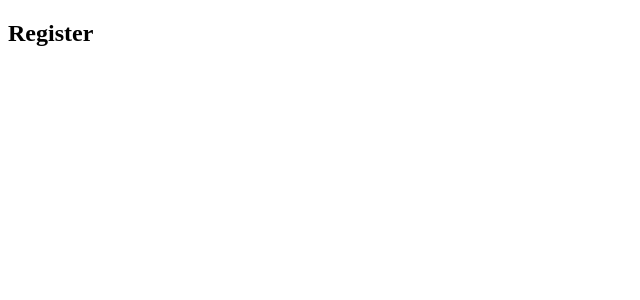
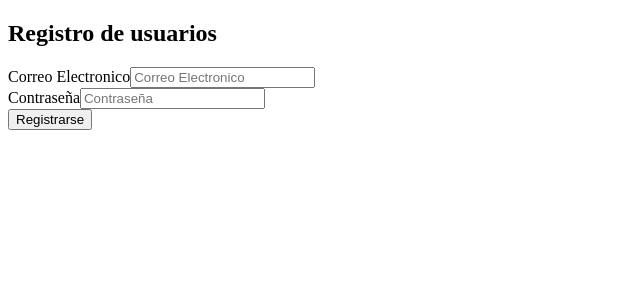
Before and after one commit to Matalentajas/Practica-fb-auth-register, a Vue app: page / in a window 1280 px wide. Shown: the top 300 px of the page, without its empty margins (0-640 px from the left). Built offline with nearby package versions, Linux system fonts and the light colour scheme.

Commit message:
Continuamos con la configuración de la vista de perfil

```diff
--- a/src/router/index.js
+++ b/src/router/index.js
@@ -5,11 +5,28 @@ const routes = [
     path: '/',
     name: 'register',
     component: () => import('../views/RegisterView.vue')
-  }
+  },
+  {
+    path: '/perfil',
+    name: 'perfil',
+    component: () => import('../views/PerfilView.vue'),
+    props: (route) => ({username: route.params.username}), //Pasamos el parametro email a la vista
+    meta: { requiresAuth: true }
+  },
 ]
+const currentUser = localStorage.getItem('currentUser') !== null //solucion para que no se pierda el usuario al recargar la pagina
 const router = createRouter({
   history: createWebHistory(process.env.BASE_URL),
   routes
 })
 
+router.beforeEach((to, from, next) => {
+  // Verificamos si la ruta a la que se intenta acceder requiere autenticación
+  if (to.matched.some((record) => record.meta.requiresAuth) && !currentUser) {
+    next({ name: 'register' })// Si la ruta requiere autenticación y no hay un usuario autenticado, redirigimos a la página de registro
+  } else {
+    next()// Si la ruta no requiere autenticación o hay un usuario autenticado, permitimos el acceso
+  }
+})
+
 export default router
--- /dev/null
+++ b/src/views/PerfilView.vue
@@ -0,0 +1,44 @@
+<template>
+  <section>
+    <h1 v-if="userName">Bienvenido {{ userName.email }}</h1>
+    <h1 v-else>cargando...</h1>
+    <button @click="logout">Cerrar sesión</button>
+  </section>
+</template>
+
+<script>
+import { auth } from '@/db/firebase';
+import { signOut } from 'firebase/auth';
+export default {
+    name: 'PerfilView',
+    data(){
+        return {
+            userName: null,
+            fetch: null
+        }
+    },
+    methods:{
+        async logout(){
+            try {
+                await signOut(auth)//Cierra la sesion del usuario
+                this.$router.push({name:'register'})//Redirige al registro
+            } catch (error) {
+                console.log('Error al cerras sesion',error.message);
+
+            }
+        }
+    },
+    mounted(){
+        const currentUser = auth.currentUser;
+        if(currentUser){
+            this.userName = currentUser.email;
+        }else{
+            this.$router.push({ name: 'register' });
+        }
+    }
+}
+</script>
+
+<style>
+
+</style>
--- a/src/views/RegisterView.vue
+++ b/src/views/RegisterView.vue
@@ -1,11 +1,49 @@
 <template>
     <section>
-        <h1>Register</h1>
+        <h2>Registro de usuarios</h2>
+        <form @submit.prevent="registerUser">
+            <div>
+                <label>Correo Electronico</label>
+                <input type="email" v-model="email" id="email" required placeholder="Correo Electronico">
+            </div>
+            <div>
+                <label>Contraseña</label>
+                <input type="password" v-model="password" id="password" required placeholder="Contraseña">
+            </div>
+            <button type="submit">Registrarse</button>
+        </form>
     </section>
 </template>
 
 <script>
+import { auth } from '@/db/firebase';
+import { createUserWithEmailAndPassword } from 'firebase/auth';
 export default {
     name: 'RegisterView',
+    data(){
+        return {
+            email: '',
+            password: ''
+        }
+    },
+    methods: {
+        async registerUser(){
+            try {
+                //Crear el usuario en firebase Auth
+                const userCredential = await createUserWithEmailAndPassword(auth, this.email, this.password);
+                const user = userCredential.user;
+                console.log("Usuario creado", user);
+
+                this.$router.push({ name: 'register' });
+
+                //Redirigir al perfil de usuario
+
+            } catch (error) {
+                console.error("Error al registrar el usuario", error.message);
+                alert(error.message);
+            }
+
+        }
+    }
 }
 </script>
```
